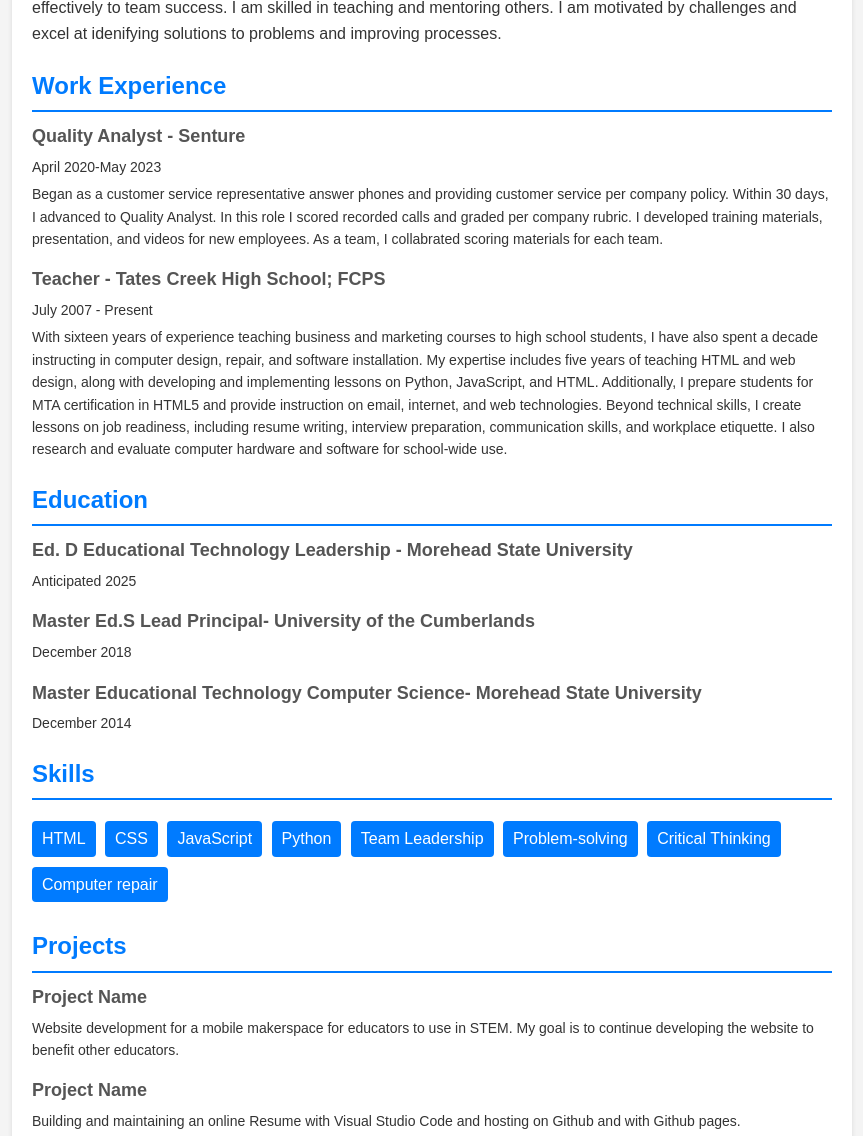
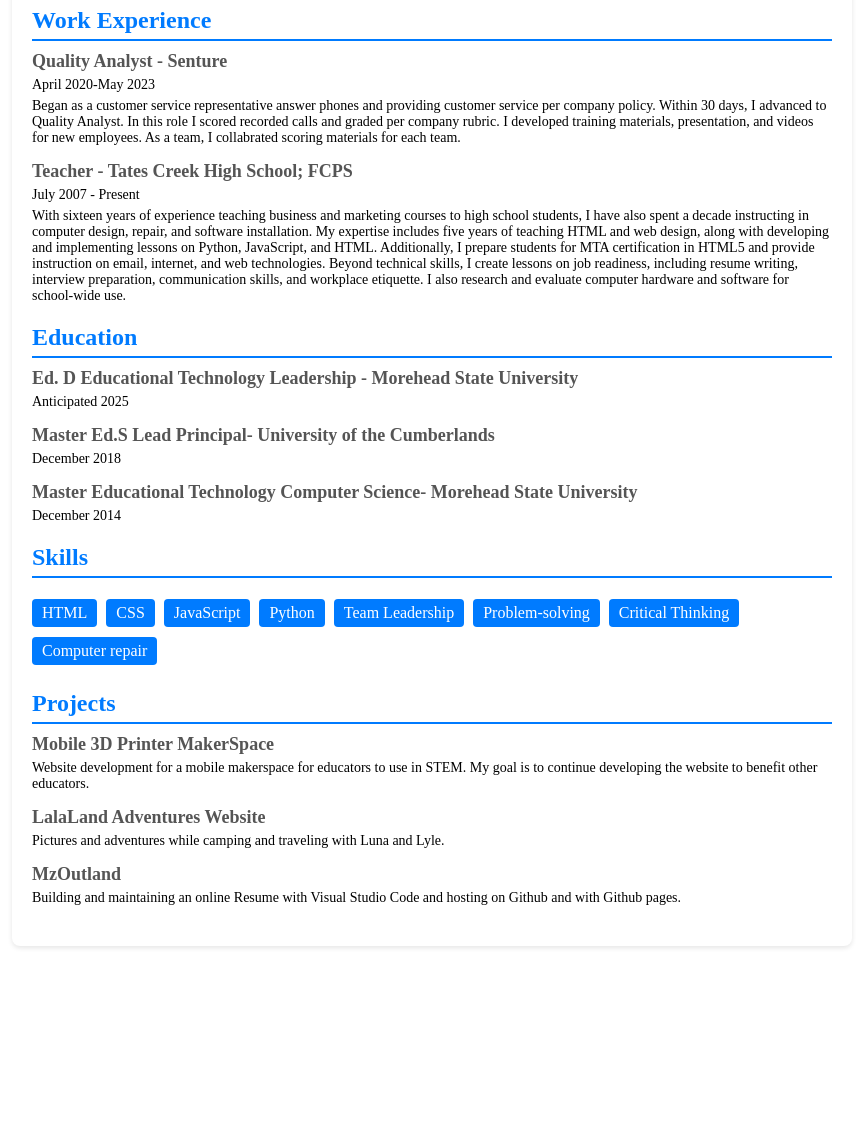
Before and after one commit to MzOutland/MzOutland.github.io, a plain HTML site: page index.html in a window 1280 px wide. Shown: the part 258-1394 px from the top of the page, without its empty margins (208-1071 px from the left). After the commit the page ends 1224 px from the top, so only its background shows below. Drawn offline with Linux system fonts and the light colour scheme.

Commit message:
Add projects page and linked stylesheet, cleaned up index

```diff
--- a/index.html
+++ b/index.html
@@ -4,76 +4,8 @@
         <meta charset="UTF-8" />
         <meta name="viewport" content="width=device-width, initial-scale=1.0" />
         <title>Resume Template</title>
+        <link rel="stylesheet" href="style.css" />
     </head>
-
-    <style>
-        body {
-            font-family: Arial, sans-serif;
-            line-height: 1.6;
-            margin: 0;
-            padding: 0;
-            color: #333;
-            background-color: #f4f4f4;
-        }
-        .container {
-            max-width: 800px;
-            margin: 20px auto;
-            padding: 20px;
-            background: #fff;
-            border-radius: 8px;
-            box-shadow: 0 2px 5px rgba(0, 0, 0, 0.1);
-        }
-        h1,
-        h2 {
-            color: #007bff;
-        }
-        .header {
-            text-align: center;
-        }
-        .header h1 {
-            margin: 10px 0;
-        }
-        .contact {
-            margin: 10px 0;
-            font-size: 14px;
-        }
-        .contact a {
-            color: #007bff;
-            text-decoration: none;
-        }
-        .section {
-            margin: 20px 0;
-        }
-        .section h2 {
-            margin-bottom: 10px;
-            border-bottom: 2px solid #007bff;
-            padding-bottom: 5px;
-        }
-        .item {
-            margin-bottom: 15px;
-        }
-        .item h3 {
-            margin: 0;
-            font-size: 18px;
-            color: #555;
-        }
-        .item p {
-            margin: 5px 0;
-            font-size: 14px;
-        }
-        .skills ul {
-            list-style: none;
-            padding: 0;
-        }
-        .skills ul li {
-            display: inline-block;
-            background: #007bff;
-            color: #fff;
-            padding: 5px 10px;
-            margin: 5px 5px 5px 0;
-            border-radius: 4px;
-        }
-    </style>
 
     <body>
         <main class="container">
@@ -144,13 +76,19 @@
             <section class="section">
                 <h2>Projects</h2>
                 <div class="item">
-                    <h3>Project Name</h3>
+                    <h3>Mobile 3D Printer MakerSpace</h3>
                     <p>
                         Website development for a mobile makerspace for educators to use in STEM. My goal is to continue developing the website to benefit other educators.
                     </p>
                 </div>
                 <div class="item">
-                    <h3>Project Name</h3>
+                    <h3>LalaLand Adventures Website</h3>
+                    <p>
+                        Pictures and adventures while camping and traveling with Luna and Lyle.
+                    </p>
+                </div>
+                <div class="item">
+                    <h3>MzOutland</h3>
                     <p>
                         Building and maintaining an online Resume with Visual Studio Code and hosting on Github and with Github pages.
                     </p>
--- /dev/null
+++ b/style.css
@@ -0,0 +1,67 @@
+<style>
+        body {
+            font-family: Arial, sans-serif;
+            line-height: 1.6;
+            margin: 0;
+            padding: 0;
+            color: #333;
+            background-color: #f4f4f4;
+        }
+        .container {
+            max-width: 800px;
+            margin: 20px auto;
+            padding: 20px;
+            background: #fff;
+            border-radius: 8px;
+            box-shadow: 0 2px 5px rgba(0, 0, 0, 0.1);
+        }
+        h1,
+        h2 {
+            color: #007bff;
+        }
+        .header {
+            text-align: center;
+        }
+        .header h1 {
+            margin: 10px 0;
+        }
+        .contact {
+            margin: 10px 0;
+            font-size: 14px;
+        }
+        .contact a {
+            color: #007bff;
+            text-decoration: none;
+        }
+        .section {
+            margin: 20px 0;
+        }
+        .section h2 {
+            margin-bottom: 10px;
+            border-bottom: 2px solid #007bff;
+            padding-bottom: 5px;
+        }
+        .item {
+            margin-bottom: 15px;
+        }
+        .item h3 {
+            margin: 0;
+            font-size: 18px;
+            color: #555;
+        }
+        .item p {
+            margin: 5px 0;
+            font-size: 14px;
+        }
+        .skills ul {
+            list-style: none;
+            padding: 0;
+        }
+        .skills ul li {
+            display: inline-block;
+            background: #007bff;
+            color: #fff;
+            padding: 5px 10px;
+            margin: 5px 5px 5px 0;
+            border-radius: 4px;
+        }
```
Also changed, not shown: projects.html (added, +39 -0 lines).
